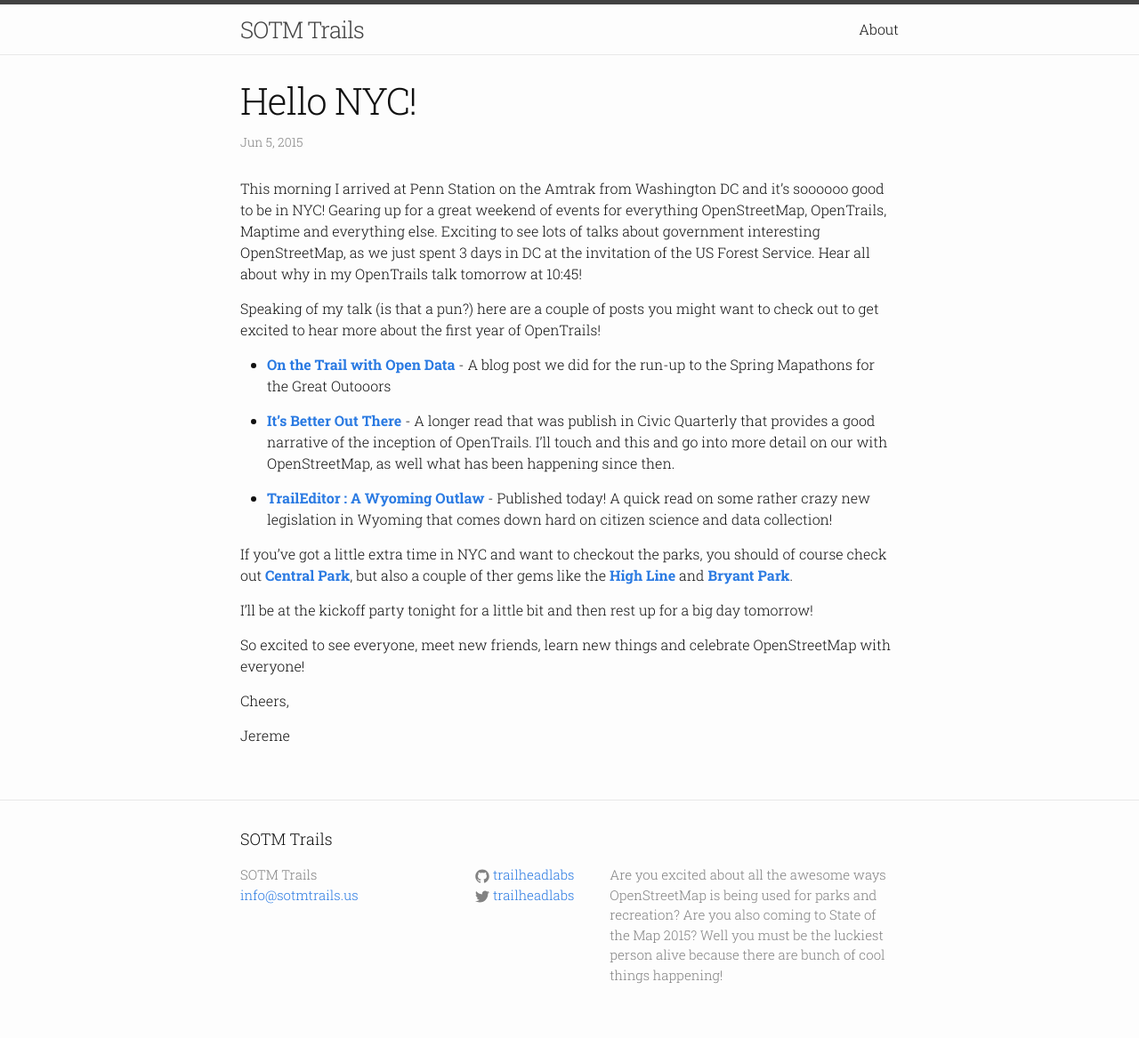
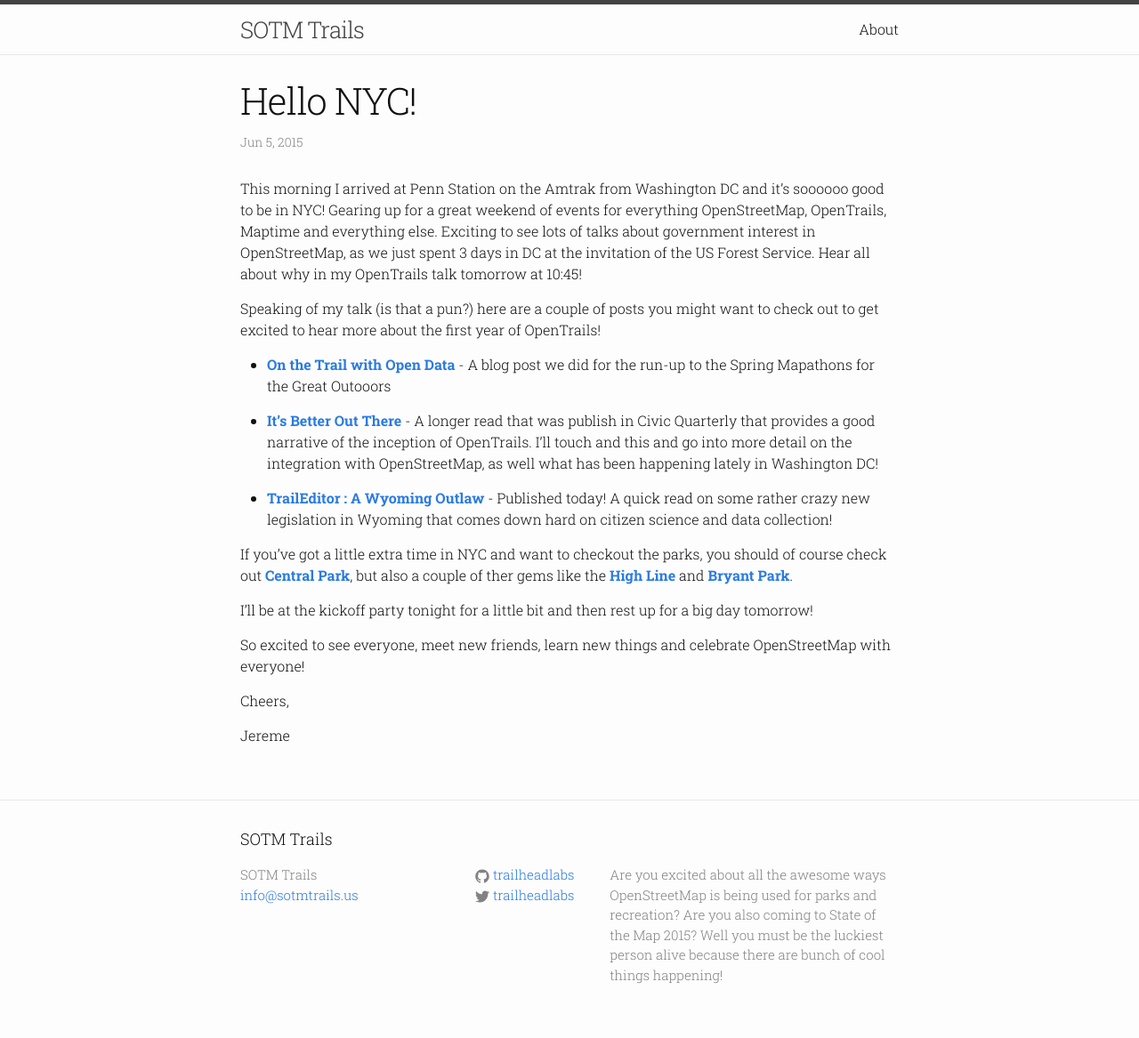
Before and after one commit to trailheadlabs/sotmtrails.us, a Jekyll site: the page built from _posts/2015-06-05-hello-nyc.markdown, in a window 1280 px wide. Shown: the whole page at 89% size. Built offline with Jekyll 4.4.1, drawn with Linux system fonts in a browser that asks for light colours.

Commit message:
quick commit 2015-06-05 09:59:25

```diff
--- a/_posts/2015-06-05-hello-nyc.markdown
+++ b/_posts/2015-06-05-hello-nyc.markdown
@@ -4,13 +4,13 @@
 date:   2015-06-05 1:51:05
 categories: welcome, sotmus
 ---
-This morning I arrived at Penn Station on the Amtrak from Washington DC and it's soooooo good to be in NYC! Gearing up for a great weekend of events for everything OpenStreetMap, OpenTrails, Maptime and everything else. Exciting to see lots of talks about government interesting OpenStreetMap, as we just spent 3 days in DC at the invitation of the US Forest Service. Hear all about why in my OpenTrails talk tomorrow at 10:45!
+This morning I arrived at Penn Station on the Amtrak from Washington DC and it's soooooo good to be in NYC! Gearing up for a great weekend of events for everything OpenStreetMap, OpenTrails, Maptime and everything else. Exciting to see lots of talks about government interest in  OpenStreetMap, as we just spent 3 days in DC at the invitation of the US Forest Service. Hear all about why in my OpenTrails talk tomorrow at 10:45!
 
 Speaking of my talk (is that a pun?) here are a couple of posts you might want to check out to get excited to hear more about the first year of OpenTrails!
 
 * **[On the Trail with Open Data][bffs]** - A  blog post we did for the run-up to the Spring Mapathons for the Great Outooors
 
-* **[It's Better Out There][civic]** - A longer read that was publish in Civic Quarterly that provides a good narrative of the inception of OpenTrails. I'll touch and this and go into more detail on our with OpenStreetMap, as well what has been happening since then.
+* **[It's Better Out There][civic]** - A longer read that was publish in Civic Quarterly that provides a good narrative of the inception of OpenTrails. I'll touch and this and go into more detail on the integration with OpenStreetMap, as well what has been happening lately in Washington DC!
 
 * **[TrailEditor : A Wyoming Outlaw][wyoming]** - Published today! A quick read on some rather crazy new legislation in Wyoming that comes down hard on citizen science and data collection!
 
```
